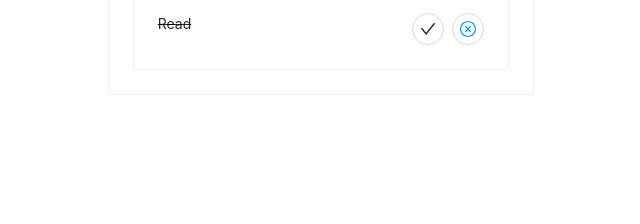
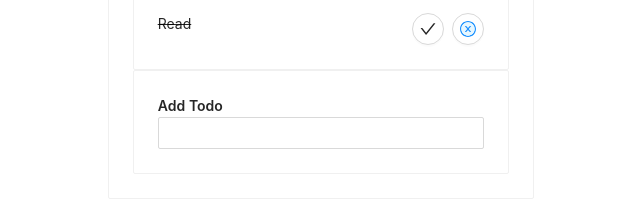
Before and after one commit to CagdasAyyildiz/redux-saga-todo, a React (Create React App) app: page / in a window 1280 px wide. Shown: the part 176-400 px from the top of the page, without its empty margins (319-959 px from the left). Built offline with nearby package versions, Linux system fonts and the light colour scheme.

Commit message:
Add removeTodo

```diff
--- a/src/components/Todo.js
+++ b/src/components/Todo.js
@@ -1,10 +1,12 @@
-import React, {Component} from 'react';
-import {connect} from 'react-redux';
-import {Card, Row, Col} from 'antd';
-import TodoDetails from './TodoDetails';
-import {fetchTodos} from '../store/actions/actionCreators';
-import 'antd/dist/antd.css';
-import PropTypes from 'prop-types';
+import React, { Component } from "react";
+import { connect } from "react-redux";
+import { Card, Row, Col, Input, Typography } from "antd";
+import TodoDetails from "./TodoDetails";
+import { fetchTodos } from "../store/actions/actionCreators";
+import "antd/dist/antd.css";
+import PropTypes from "prop-types";
+
+const { Text } = Typography;
 
 
 export class Todo extends Component {
@@ -20,6 +22,10 @@ export class Todo extends Component {
               {this.props.todos.map((todo) => (
                 <TodoDetails key={todo.id} todo={todo} />
               ))}
+              <Card>
+                <Text strong>Add Todo</Text>
+                <Input />
+              </Card>
             </Card>
           </Col>
         </Row>
@@ -30,8 +36,8 @@ export class Todo extends Component {
 
 Todo.propTypes = {
   fetchTodos: PropTypes.func,
-  todos: PropTypes.array
-}
+  todos: PropTypes.array,
+};
 
 const mapStateToProps = (state) => {
   return {
--- a/src/components/TodoDetails.js
+++ b/src/components/TodoDetails.js
@@ -19,9 +19,11 @@ export class TodoDetails extends Component {
     };
   }
   handleCompleteTodo() {
-    console.log(this)
     this.props.completeTodo(this.state.id)
-    console.log(this.props.todo)
+  }
+
+  handleRemoveTodo() {
+    this.props.removeTodo(this.state.id)
   }
 
   render() {
@@ -35,7 +37,7 @@ export class TodoDetails extends Component {
         shape="circle"
         twoToneColor="#eb2f96"
         icon={<CloseCircleTwoTone />}
-        onClick={this.props.removeTodo}
+        onClick={this.props.removeTodo.bind(this,this.props.todo.id)}
       />
     );
     return (
@@ -77,8 +79,8 @@ TodoDetails.propTypes = {
 
 const mapDispatchToProps = (dispatch) => {
   return {
-    removeTodo: () => dispatch(removeTodo()),
-    completeTodo: (id) => dispatch(completeTodo(id))
+    completeTodo: (id) => dispatch(completeTodo(id)),
+    removeTodo: (id) => dispatch(removeTodo(id))
   };
 };
 
--- a/src/store/actions/actionCreators.js
+++ b/src/store/actions/actionCreators.js
@@ -13,7 +13,7 @@ export const addTodo = (todo) => ({
 
 export const removeTodo = (id) => ({
   type: actions.REMOVE_TODO,
-  id,
+  payload: id,
 });
 
 export const completeTodo = (id) => ({
--- a/src/store/reducers/reducer.js
+++ b/src/store/reducers/reducer.js
@@ -28,7 +28,7 @@ export default function reducer(state = initialState, action) {
         return {
           ...state,
           todos: state.todos.map((todo) => {
-            if (todo.id === action.id) {
+            if (todo.id === action.payload) {
               return {
                 ...todo,
                 completed: !todo.completed,
@@ -39,7 +39,9 @@ export default function reducer(state = initialState, action) {
           }),
         };
       case actions.REMOVE_TODO:
-        return {...state,
+        console.log(action.payload)
+        return {
+          ...state,
           todos: state.todos.filter(({id}) => id !== action.payload)
         }
       default:
```
Also changed, not shown: src/App.js (line endings or trailing spaces).
